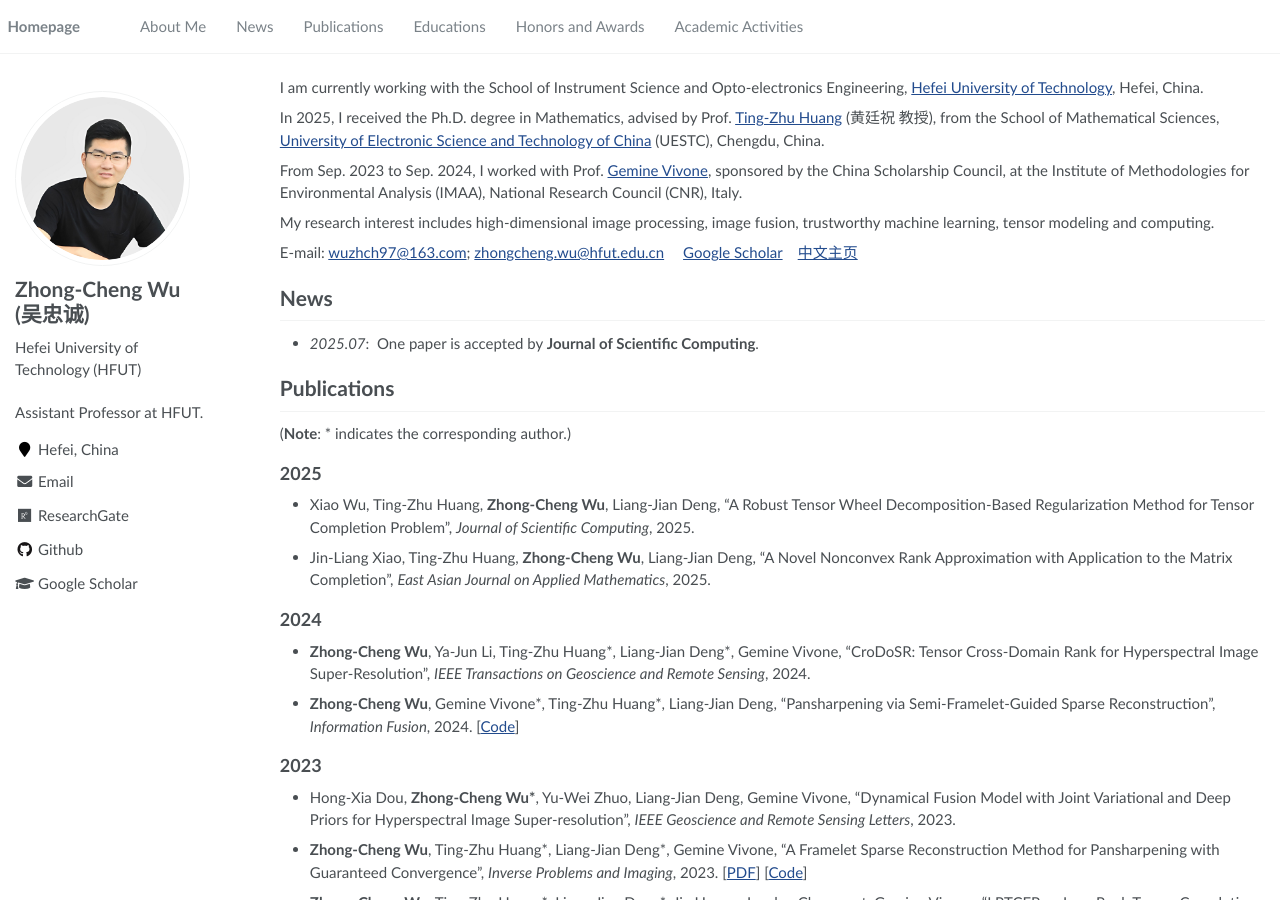
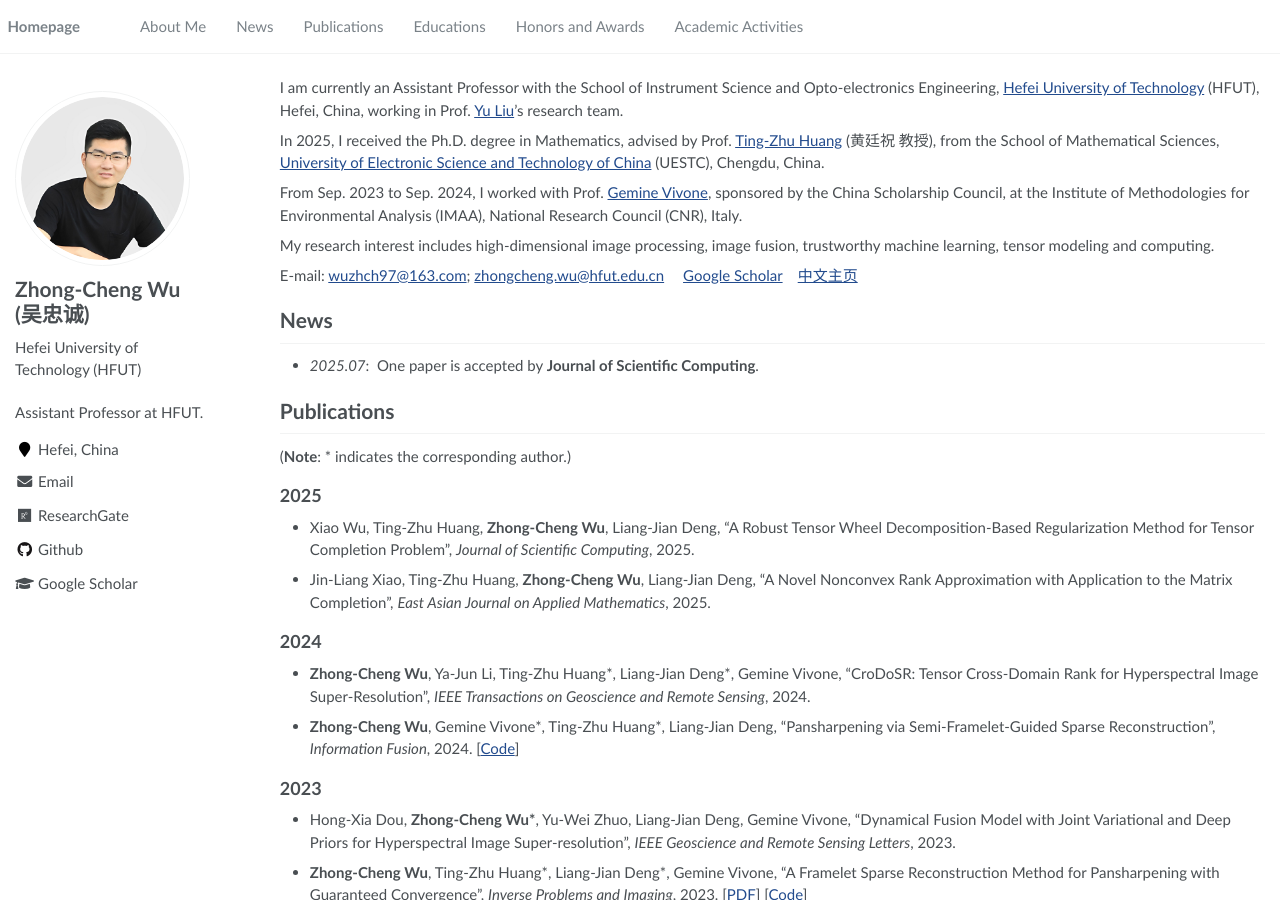
Before and after one commit to zhongchengwu/zhongchengwu.github.io, a Jekyll site: the page built from _pages/about.md, in a window 1280 px wide and 900 px high. Built offline with Jekyll 4.4.1, drawn with Linux system fonts in a browser that asks for light colours.

Commit message:
Update about.md

```diff
--- a/_pages/about.md
+++ b/_pages/about.md
@@ -18,7 +18,7 @@ redirect_from:
 <span class='anchor' id='about-me'></span>
 
 
-I am currently working with the School of Instrument Science and Opto-electronics Engineering, [Hefei University of Technology](https://www.hfut.edu.cn/), Hefei, China.
+I am currently an Assistant Professor with the School of Instrument Science and Opto-electronics Engineering, [Hefei University of Technology](https://www.hfut.edu.cn/) (HFUT), Hefei, China, working in Prof. [Yu Liu](https://sites.google.com/site/yuliu316316/)'s research team.
 
 In 2025, I received the Ph.D. degree in Mathematics, advised by Prof. [Ting-Zhu Huang](http://www.math.uestc.edu.cn/info/1081/2041.htm) (黄廷祝 教授), from the School of Mathematical Sciences, [University of Electronic Science and Technology of China](https://www.uestc.edu.cn/) (UESTC), Chengdu, China.
 
```
